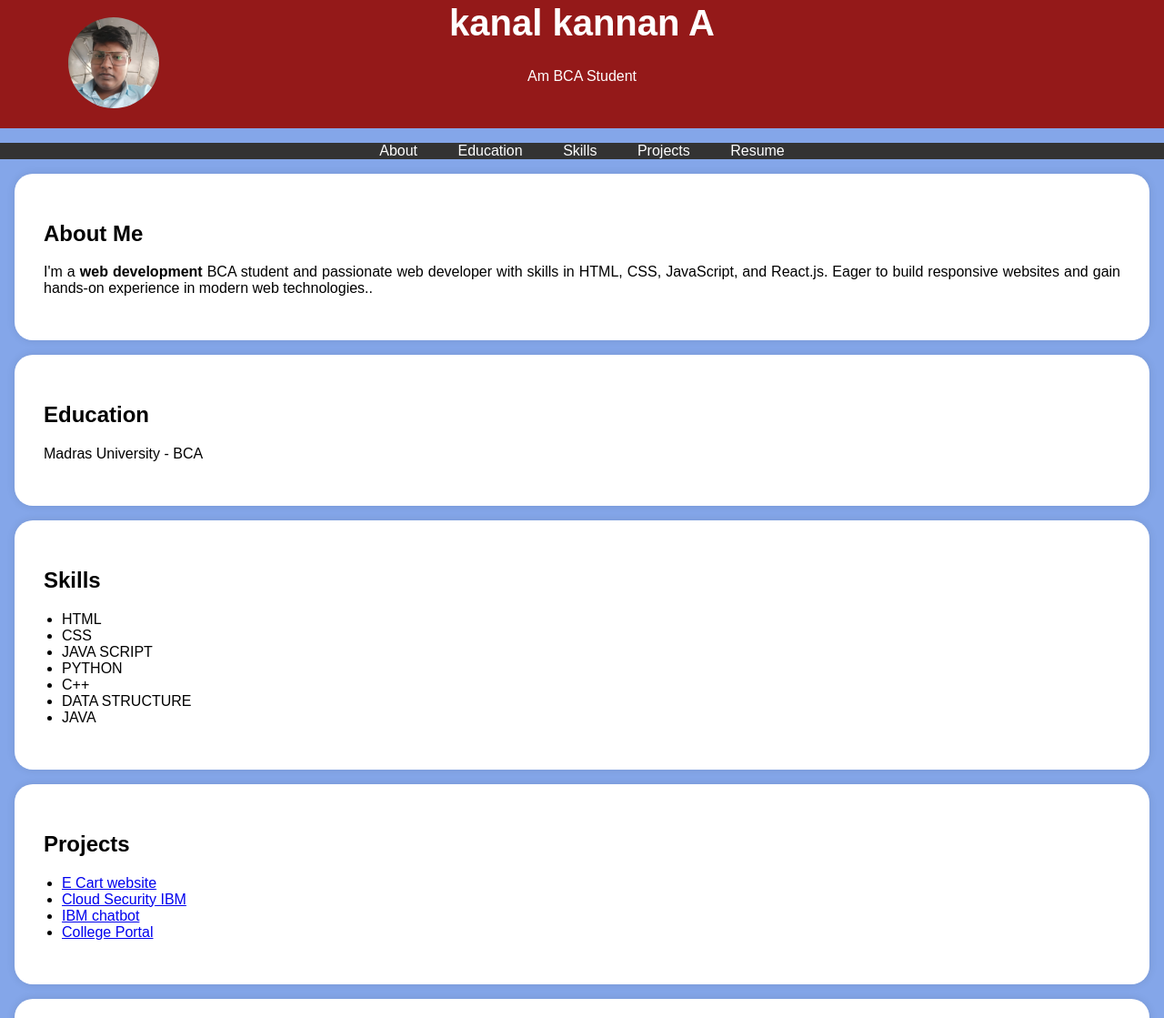
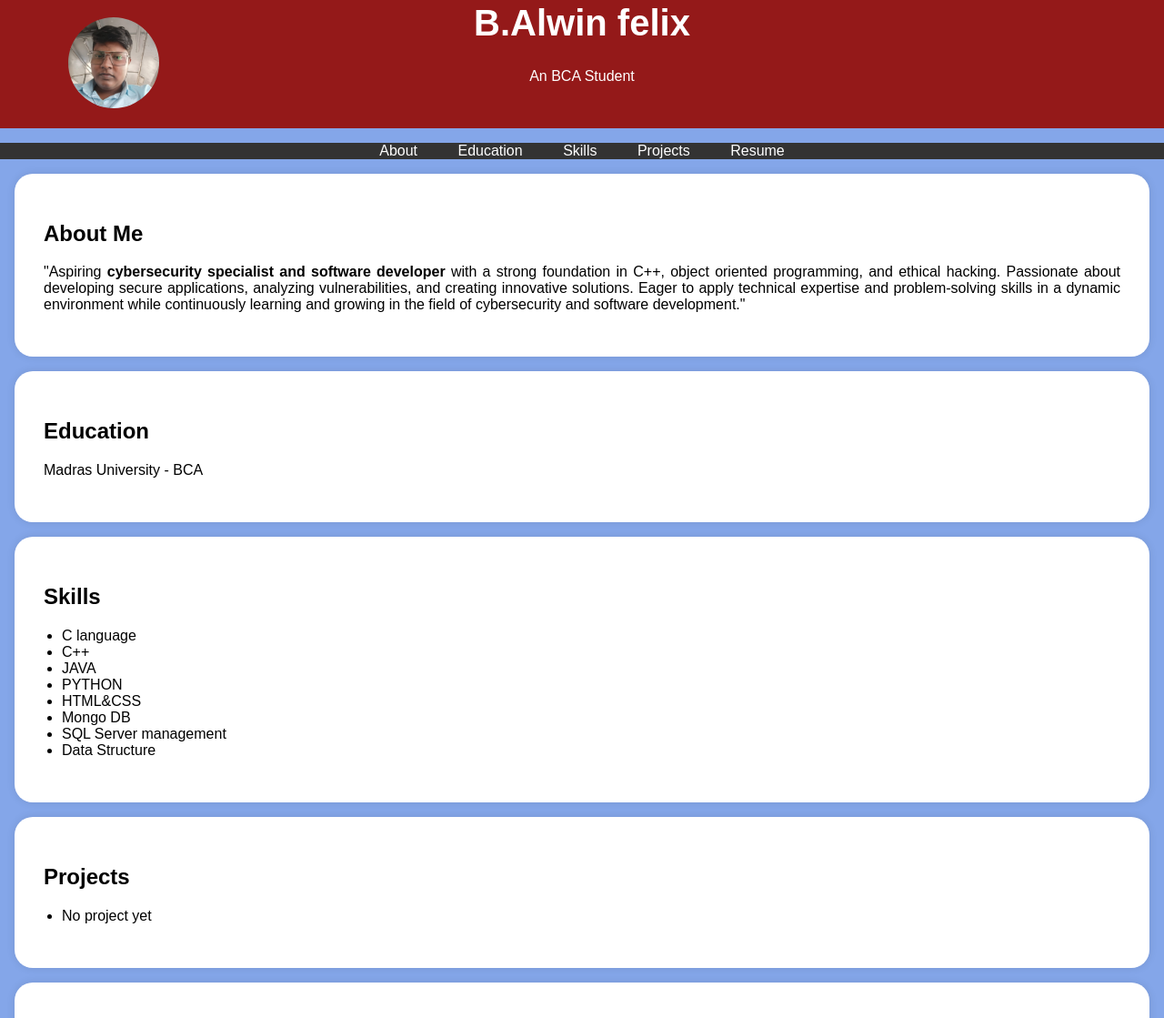
Before and after one commit to alwin-felix/alwin_felix_asunm1719212305375, a plain HTML site: page index.html in a window 1280 px wide. Shown: the part 56-1175 px from the top of the page at 91% size. Drawn offline with Linux system fonts and the light colour scheme.

Commit message:
Add files via upload

```diff
--- a/index.html
+++ b/index.html
@@ -96,8 +96,8 @@
         <div class="header-content">
             <!-- Add your profile picture here -->
             <img src="passport photo.jpg" alt="Your Profile Picture" class="profile-picture">
-            <h1>kanal kannan A</h1>
-            <p>Am BCA Student</p>
+            <h1>B.Alwin felix</h1>
+            <p>An BCA Student</p>
         </div>
     </header>
 
@@ -115,7 +115,15 @@
     <section id="about">
         <div class="section-content">
             <h2>About Me</h2>
-            <p>I'm a <b>web development</b> BCA student and passionate web developer with skills in HTML, CSS, JavaScript, and React.js. Eager to build responsive websites and gain hands-on experience in modern web technologies..</p>
+            <p>"Aspiring <b>cybersecurity specialist and software
+developer </b> with a strong foundation in C++, object
+oriented programming, and ethical hacking.
+Passionate about developing secure applications,
+analyzing vulnerabilities, and creating innovative
+solutions. Eager to apply technical expertise and
+problem-solving skills in a dynamic environment
+while continuously learning and growing in the field
+of cybersecurity and software development."</p>
 
         </div>
     </section>
@@ -133,13 +141,14 @@
         <div class="section-content">
             <h2>Skills</h2>
             <ul>
-                <li>HTML</li>
-                <li>CSS</li>
-                <li>JAVA SCRIPT </li>
+                <li>C language</li>
+                <li>C++</li>
+                <li>JAVA  </li>
                 <li>PYTHON</li>
-                <li>C++</li>
-                <li>DATA STRUCTURE </li>
-                <li>JAVA</li>
+                <li>HTML&CSS</li>
+                <li>Mongo DB </li>
+                <li>SQL Server management</li>
+                <li>Data Structure</li>
             </ul>
         </div>
     </section>
@@ -148,11 +157,7 @@
         <div class="section-content">
             <h2>Projects</h2>
             <ul>
-                <li><a href="#">E Cart website</a></li>
-                <li><a href="#">Cloud Security IBM</a></li>
-                <li><a href="#">IBM chatbot</a></li>
-                <li><a href="#">College Portal</a></li>
-                <!-- Add more project links here -->
+                <li>No project yet</li>
             </ul>
         </div>
     </section>
```
